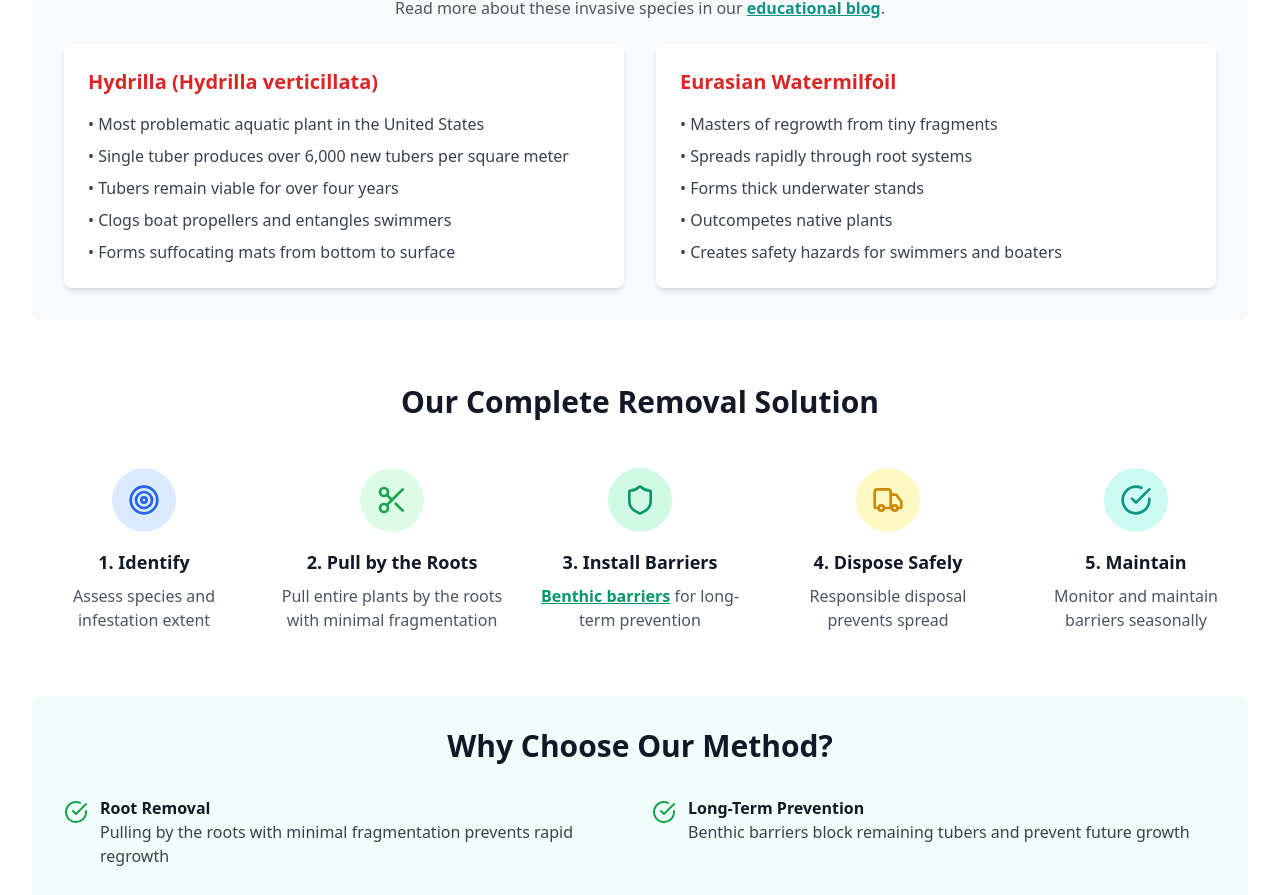
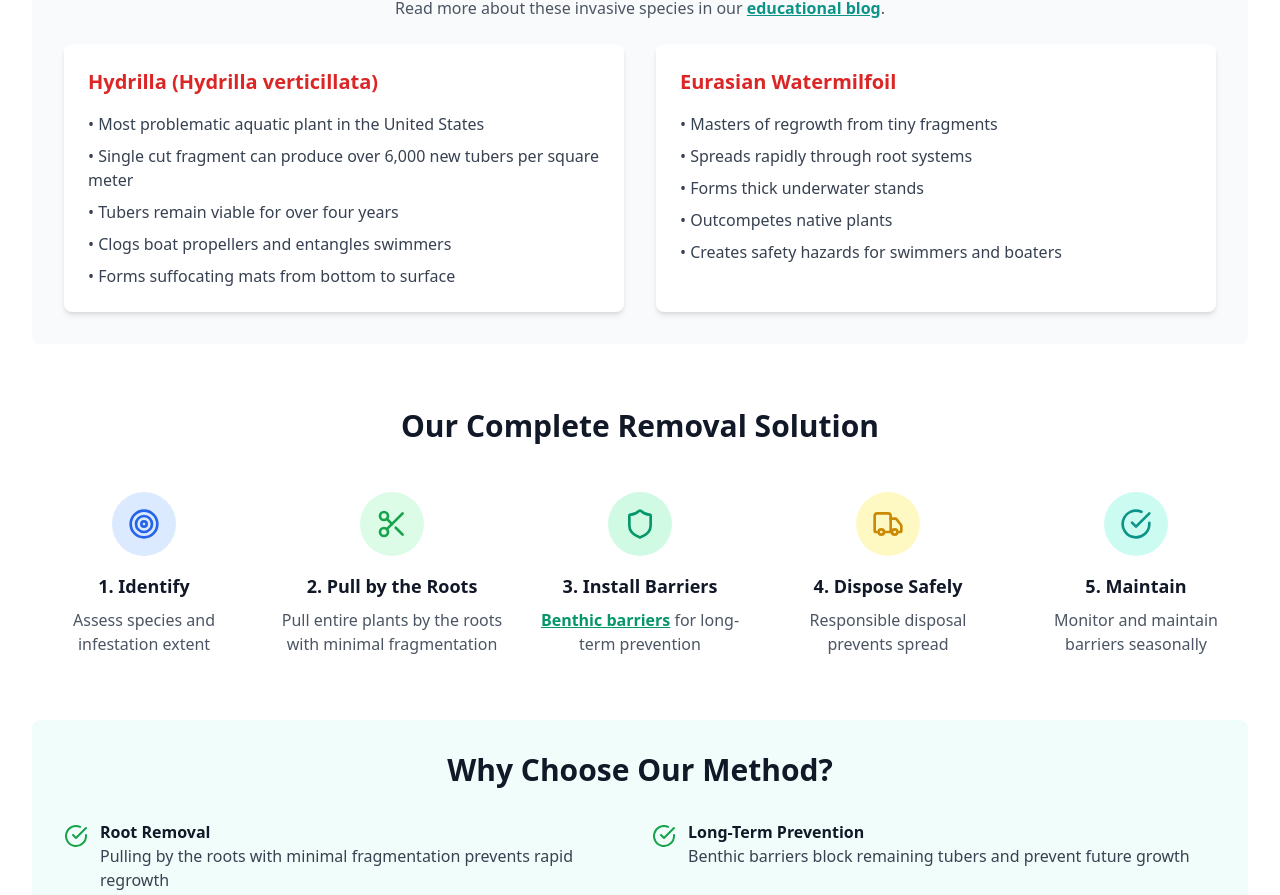
Before and after one commit to captainhomeservices/firstdraftrepository, a React (Vite) app: page /how-it-works in a window 1280 px wide. Shown: the part 1031-1926 px from the top of the page. Built offline with nearby package versions, Linux system fonts and the light colour scheme.

Commit message:
Updated HowItWorksPage.tsx

```diff
--- a/src/pages/HowItWorksPage.tsx
+++ b/src/pages/HowItWorksPage.tsx
@@ -71,7 +71,7 @@ const HowItWorksPage = () => {
                 <h3 className="text-xl font-bold text-red-600 mb-4">Hydrilla (Hydrilla verticillata)</h3>
                 <ul className="space-y-2 text-gray-700">
                   <li>• Most problematic aquatic plant in the United States</li>
-                  <li>• Single tuber produces over 6,000 new tubers per square meter</li>
+                  <li>• Single cut fragment can produce over 6,000 new tubers per square meter</li>
                   <li>• Tubers remain viable for over four years</li>
                   <li>• Clogs boat propellers and entangles swimmers</li>
                   <li>• Forms suffocating mats from bottom to surface</li>
```
